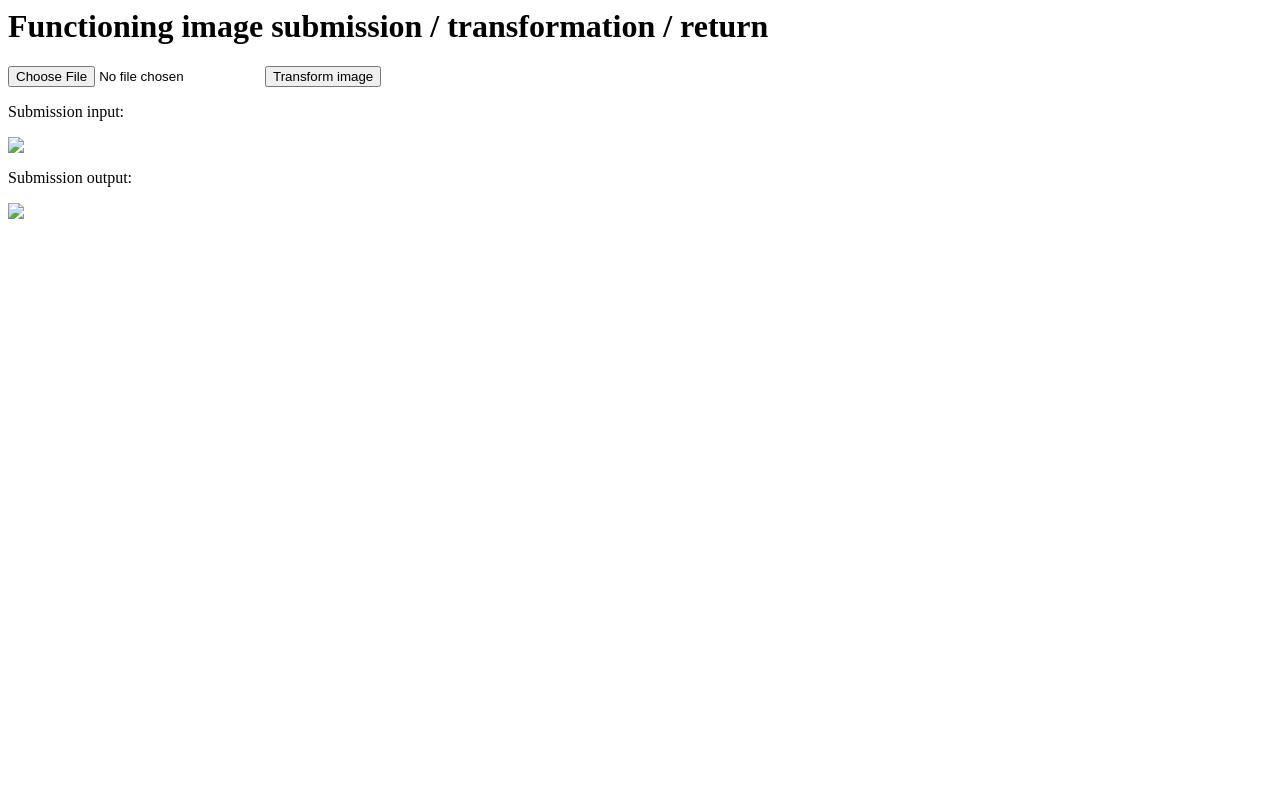
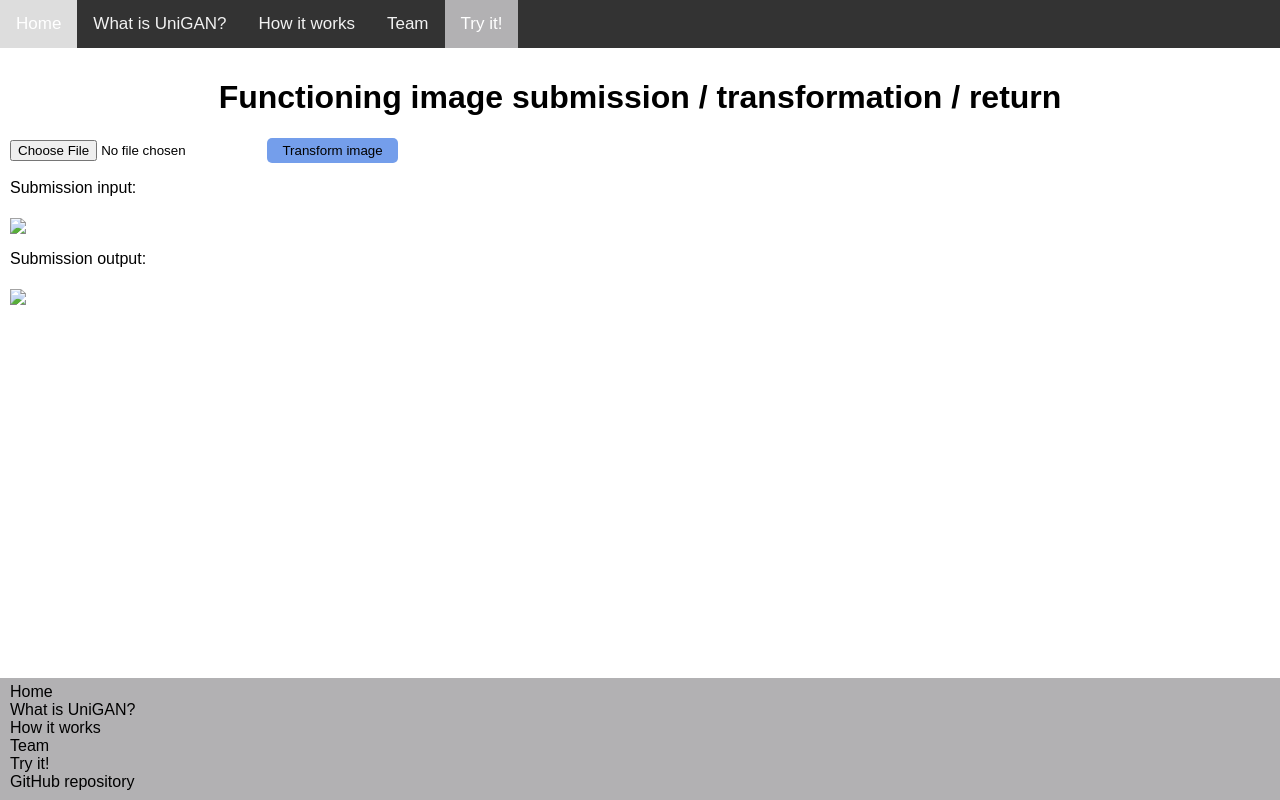
Before and after one commit to kszu/UniGAN, a Flask app: template flaskapp_unigan/templates/unigan.html in a window 1280 px wide. Run offline with Flask 2, Linux system fonts and the light colour scheme; the template is opened without the code that fills it, so the values that code supplies are empty; parts of the project's set-up code (start-up, migrations or seed data) failed here and were passed over.

Commit message:
update website pages

```diff
--- /dev/null
+++ b/flaskapp_unigan/static/styles/style.css
@@ -0,0 +1,130 @@
+body {
+    /* background-image: url('../img/unigan_background.jpg'); */
+    background-repeat: repeat-y;
+    background-size: cover;
+    margin: 0;
+    padding: 0;
+    height: 100%;
+}
+
+p {
+    padding-bottom: 5px;
+}
+
+#container {
+    min-height:100%;
+    position:relative;
+ }
+
+ #header {
+    padding:10px;
+ }
+
+ #body {
+    padding:10px;
+    padding-bottom:100px;   /* Height of the footer */
+ }
+
+ /* Styling footer */
+ #footer {
+    position:absolute;
+    padding-left: 10px;
+    padding-top: 5px;
+    padding-bottom: 5px;
+    bottom:0;
+    width:100%;
+    height:112px;   /* Height of the footer */
+    background: #b2b1b3;
+ }
+
+ .a_footer{
+    text-decoration: none;
+    color: black;
+}
+
+* {
+    font-family: Arial, Helvetica, sans-serif;
+  }
+
+/* Some image stuff */
+img.displayed {
+    display: block;
+    margin-left: auto;
+    margin-right: auto;
+    border-radius: 20px;
+    height: 350px;
+    width: 300px;
+  }
+
+img.resize {
+    height: 200px;
+    width: 150px;
+}
+
+th, td {
+    padding: 15px;
+    text-align: center;
+  }
+
+h1 {
+    text-align: center;
+  }
+
+h3 {
+    text-align: center;
+}
+
+/* Style universal Try it! button */
+.tryit_button {
+    display: inline-block;
+    padding: 5px 15px;
+    background: #749eeb;
+    border: 0 none;
+    cursor: pointer;
+    -webkit-border-radius: 5px;
+    border-radius: 5px;
+    text-decoration: none;
+    color: black;
+}
+
+.tryit_button:visited {
+    color:black
+}
+
+
+/* Style topp navigation bar */
+.topnav {
+    background-color: #333;
+    overflow: hidden;
+    }
+
+/* Style the links inside the navigation bar */
+.topnav a {
+    float: left;
+    color: #f2f2f2;
+    text-align: center;
+    padding: 14px 16px;
+    text-decoration: none;
+    font-size: 17px;
+    }
+
+/* Change the color of links on hover */
+.topnav a:hover {
+    background-color: #dddddd;
+    color: white;
+    }
+
+/* Add a color to the active/current link */
+.topnav a.active {
+    background-color: #b2b1b3;
+    color: white;
+    }
+
+input[type=submit] {
+    padding:5px 15px;
+    background: #749eeb;
+    border:0 none;
+    cursor:pointer;
+    -webkit-border-radius: 5px;
+    border-radius: 5px;
+}
--- a/flaskapp_unigan/templates/unigan.html
+++ b/flaskapp_unigan/templates/unigan.html
@@ -1,12 +1,22 @@
 <html>
+<div id="container">
+  <head>
+    <title>UniGAN</title>
+    <meta charset="utf-8">
+    <meta name="viewport" content="width=device-width, initial-scale=1">
+    <link rel= "stylesheet" type= "text/css" href= "{{ url_for('static',filename='styles/style.css') }}">
+  </head>
 
-<head>
-<title>UniGAN</title>
-<meta charset="utf-8">
-<meta name="viewport" content="width=device-width, initial-scale=1">
-</head>
+  <div class="topnav">
+    <a href="/">Home</a>
+    <a href="/what_is_unigan">What is UniGAN?</a>
+    <a href="/how_it_works">How it works</a>
+    <a href="/team">Team</a>
+    <a class="active" href="/unigan">Try it!</a>
+  </div>
 
-<body>
+  <div id="body">
+  <body>
 
     <h1>Functioning image submission / transformation / return</h1>
 
@@ -18,7 +28,24 @@
         <p>Submission output:</p>
           <img src= "{{ output }}?num={{ rand_num }}">
     </form>
+  </body>
+  </div>
 
-</body>
+    <footer>
+        <div id="footer">
+            <a href="/" class="a_footer">Home</a>
+            <br>
+            <a href="/what_is_unigan" class="a_footer">What is UniGAN?</a>
+            <br>
+            <a href="/how_it_works" class="a_footer">How it works</a>
+            <br>
+            <a href="/team" class="a_footer">Team</a>
+            <br>
+            <a href="/unigan" class="a_footer">Try it!</a>
+            <br>
+            <a href="https://github.com/kszu/unigan" class="a_footer">GitHub repository</a>
+        </div>
+  </footer>
 
+</div>
 </html>
```
Also changed, not shown: flaskapp_unigan/flaskapp.py (+26 -12 lines), flaskapp_unigan/templates/home.html (+80 -4 lines), flaskapp_unigan/templates/how_it_works.html (added, +74 -0 lines), flaskapp_unigan/templates/team.html (added, +73 -0 lines), flaskapp_unigan/templates/what_is_unigan.html (added, +60 -0 lines), flaskapp_unigan/static/img/GAN_diagram.png (added), flaskapp_unigan/static/img/alex_headshot.jpg (added), flaskapp_unigan/static/img/keenan_headshot.jpg (added), flaskapp_unigan/static/img/kevin_headshot.jpg (added), flaskapp_unigan/static/img/unigan_background.jpg (added), flaskapp_unigan/static/img/unigan_background_2.jpg (added), flaskapp_unigan/static/img/unigan_background_3.jpg (added), flaskapp_unigan/static/img/zappos_shoe.jpeg (added).
